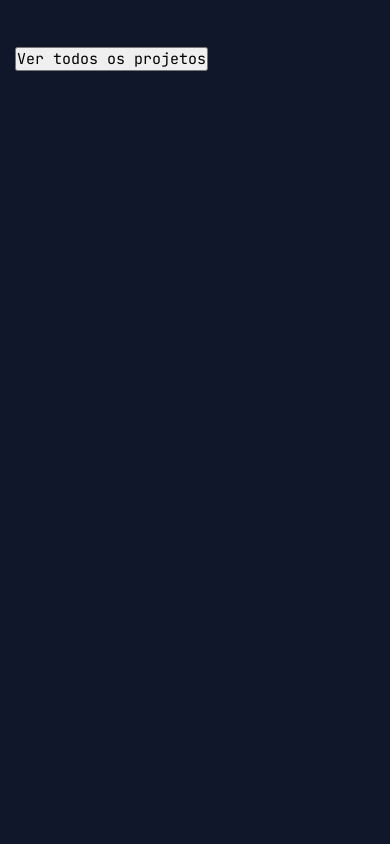
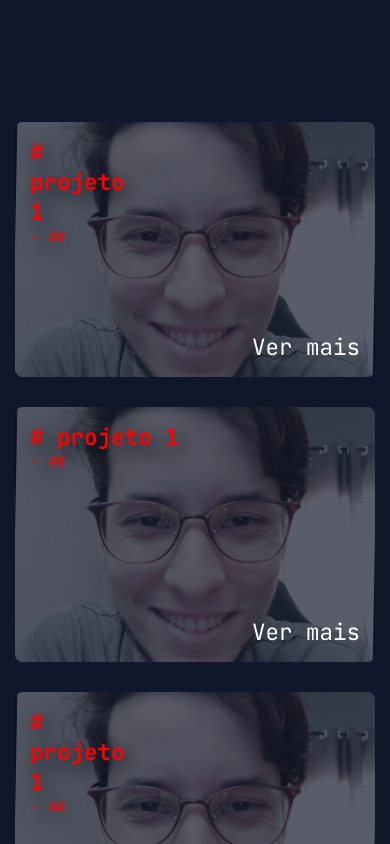
Before and after one commit to tomvieir/LandingPage, a Next.js app: page / in a window 390 px wide. Shown: the part 2620-3464 px from the top of the page. Before the commit the page ends 2691 px from the top, so only its background shows below. Built offline with nearby package versions, Linux system fonts and the light colour scheme.

Commit message:
Estilização das previas dos projetos e responsivo

```diff
--- /dev/null
+++ b/src/components/Projetos/ProjetoItem/ProjetoItem.module.scss
@@ -0,0 +1,154 @@
+.container {
+    width: 100%;
+    display: flex;
+    height: 25rem;
+    align-items: flex-end;
+    position: relative;
+
+
+
+    &:hover {
+      > section {
+        > .text {
+          right: 24rem;
+        }
+
+      }
+      > button a {
+        color: red;
+      }
+    }
+    > button {
+      height: 4rem;
+      margin: 0 0 3rem 5rem;
+      background: none;
+      border: none;
+      a {
+        color: #fff;
+        font-size: 2rem;
+        font-weight: 300;
+        display: flex;
+        align-items: center;
+        gap: 0.8rem;
+        transition: 0.5s;
+      }
+    }
+    > section {
+      width: 40rem;
+      height: 100%;
+
+      img {
+        width: 100%;
+        height: 100%;
+        object-fit: cover;
+        object-position: center;
+        border-radius: 0.5rem;
+        position: relative;
+        opacity: 0.3;
+        transition: 0.5s;
+
+        &:hover {
+          opacity: 100;
+          }
+        }
+
+
+
+      > .text {
+        position: absolute;
+        top: 3rem;
+        right: 26rem;
+        transition: 0.5s;
+        width: fit-content;
+        h1 {
+          color: red;
+          font-size: 2.5rem;
+          text-shadow: 4px 5px 19px #020613;
+        }
+        h2 {
+          color: red;
+          font-size: 2rem;
+          font-weight: 300;
+          text-shadow: -4px 5px 22px #03091f;
+        }
+      }
+    }
+    &:nth-child(even) {
+      flex-direction: row-reverse;
+      > button {
+        margin: 3rem 5rem 0 0;
+      }
+      > section > .text {
+        text-align: right;
+        right: 0;
+        left: 26rem;
+      }
+      &:hover {
+        > section > .text {
+          left: 24rem;
+        }
+      }
+    }
+    @media (max-width: 1450px) {
+      > section {
+        width: 40rem;
+      }
+    }
+    @media (max-width: 1000px) {
+      > section {
+        width: 100%;
+        > .text {
+          left: 1rem;
+          top: 1rem;
+        }
+      }
+      > button {
+        position: absolute;
+        bottom: 1rem;
+        right: 1rem;
+        margin: 0;
+      }
+      &:nth-child(even) {
+        flex-direction: row;
+        > section {
+          width: 100%;
+          > .text {
+            left: 1rem;
+            top: 1rem;
+            text-align: left;
+          }
+        }
+        > button {
+          position: absolute;
+          bottom: 1rem;
+          right: 1rem;
+          margin: 0;
+        }
+        &:hover {
+          > section > .text {
+            left: 1rem;
+          }
+        }
+      }
+    }
+    @media (max-width: 700px) {
+      height: 17rem;
+    }
+    @media (max-width: 450px) {
+      > button {
+        height: auto;
+        a {
+          font-size: 1.5rem;
+          gap: 0.8rem;
+        }
+      }
+      > section > .text {
+        h1 {
+          font-size: 1.5rem;
+        }
+        h2 {
+          font-size: 1rem;
+        }
+      }
+    }
+}
--- a/src/components/Projetos/ProjetoItem/index.tsx
+++ b/src/components/Projetos/ProjetoItem/index.tsx
@@ -1,7 +1,34 @@
+import Link from "next/link";
+import styles from './ProjetoItem.module.scss';
 
+interface ProjetoProps {
+    title: string;
+    type: string;
+    slug: string;
+    img: string;
+  }
 
-export default function ProjetoItem() {
-    return(
-       <></>
-    )
-}
+  export default function ProjetoItem({ title, type, slug, img }: ProjetoProps) {
+    return (
+      <div className={styles.container}>
+
+        <section>
+            <div>
+
+            </div>
+          <img src={img} alt="img" />
+          <div className={styles.text}>
+            <h1># {title}</h1>
+            <h2>- {type}</h2>
+          </div>
+        </section>
+        <button type="button">
+          <Link href={`/projetos/${slug}`}>
+            <a>
+              Ver mais
+            </a>
+          </Link>
+        </button>
+      </div>
+    );
+  }
--- a/src/components/Projetos/Projetos.module.scss
+++ b/src/components/Projetos/Projetos.module.scss
@@ -1,3 +1,42 @@
 .container {
 
+    .title {
+        width: 100%;
+    }
+    width: 100%;
+    display: flex;
+    flex-direction: column;
+    align-items: center;
+    gap: 5rem;
+    > section {
+      width: 100%;
+      display: flex;
+      flex-direction: column;
+      gap: 4rem;
+      @media (max-width: 1000px) {
+        gap: 2rem;
+      }
+    }
+    > button {
+
+      padding: 0.8rem 3rem;
+      border-radius: 0.5rem;
+      border: none;
+      transition: 0.5s;
+      &:hover {
+        background: red;
+      }
+      a {
+        text-transform: uppercase;
+        color: #fff;
+        font-size: 1.5rem;
+        font-weight: 300;
+      }
+      @media (max-width: 500px) {
+        padding: 1rem;
+        a {
+          font-size: 1rem;
+        }
+      }
+    }
 }
--- a/src/components/Projetos/index.tsx
+++ b/src/components/Projetos/index.tsx
@@ -1,19 +1,60 @@
 import Link from "next/link";
 import SectionTitle from "../SectionTitle";
+import ProjetoItem from "./ProjetoItem";
 import styles from './Projetos.module.scss';
 
 
-export default function Projetos() {
+interface IProjeto {
+    slug: string;
+    title: string;
+    type: string;
+    description: string;
+    link: string;
+    thumbnail: string;
+  }
+
+  interface ProjetosProps {
+    projetos: IProjeto[];
+  }
+
+export default function Projetos({ projetos }: ProjetosProps) {
     return (
         <div className={styles.container}>
             <div className={styles.title}>
                 <SectionTitle title='#Ultimos ptojetos' description='' />
             </div>
+
             <section>
+                <ProjetoItem
+                    key='##'
+                    img='./../../personimg.jpg'
+                    title='projeto 1'
+                    type='##'
+                    slug='##'
+                />
+                <ProjetoItem
+                    key='##'
+                    img='./../../personimg.jpg'
+                    title='projeto 1'
+                    type='##'
+                    slug='##'
+                />
+                <ProjetoItem
+                    key='##'
+                    img='./../../personimg.jpg'
+                    title='projeto 1'
+                    type='##'
+                    slug='##'
+                />
+                <ProjetoItem
+                    key='##'
+                    img='./../../personimg.jpg'
+                    title='projeto 1'
+                    type='##'
+                    slug='##'
+                />
+            </section>
 
-
-
-            </section>
             <button type="button">
                 <Link href="/projetos">
                 <a>Ver todos os projetos</a>
```
